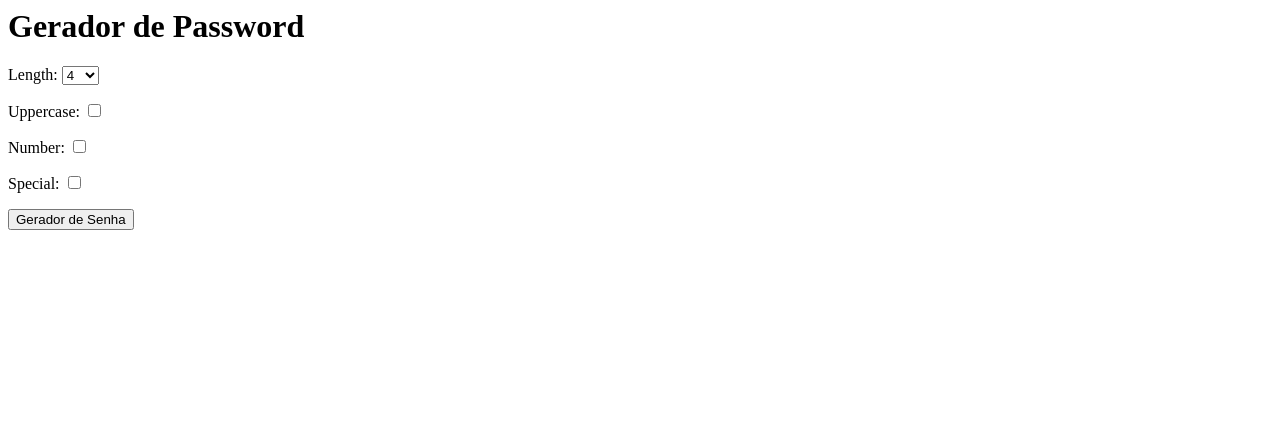
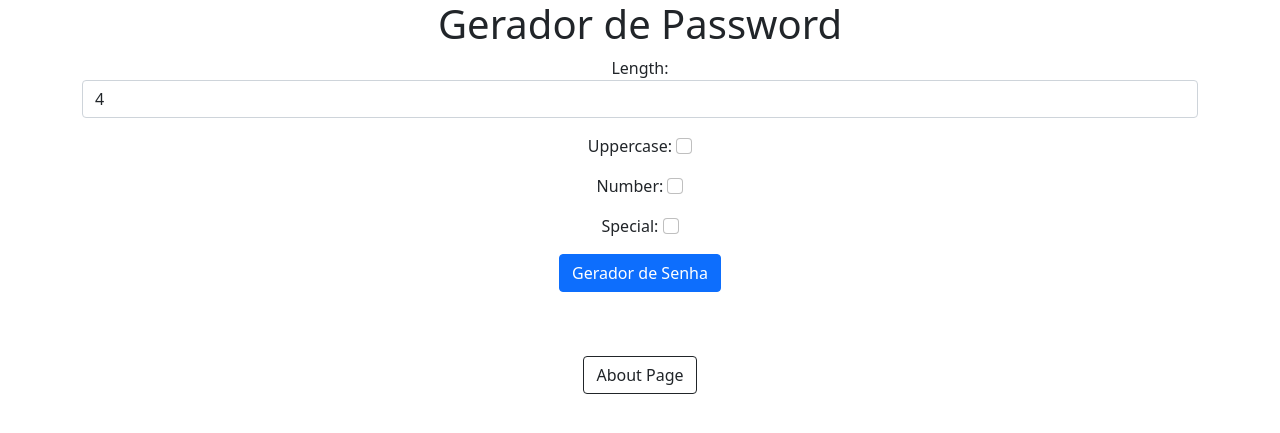
Before and after one commit to beto86/Gerador_password, a Django app: page / in a window 1280 px wide. Shown: the top 433 px of the page. Run offline with Django 4.2, Linux system fonts and the light colour scheme.

Commit message:
usado boodstrap e finalizado

```diff
--- /dev/null
+++ b/core/templates/about.html
@@ -0,0 +1 @@
+<h1>about page</h1>
--- a/core/templates/geradorSenha.html
+++ b/core/templates/geradorSenha.html
@@ -1,10 +1,13 @@
+<link href="https://cdn.jsdelivr.net/npm/bootstrap@5.0.2/dist/css/bootstrap.min.css" rel="stylesheet" integrity="sha384-EVSTQN3/azprG1Anm3QDgpJLIm9Nao0Yz1ztcQTwFspd3yD65VohhpuuCOmLASjC" crossorigin="anonymous">
+
+<div class="container text-center">
     <h1>Gerador de Password</h1>
 
     <form method="post">
 
         {% csrf_token %}
         {{ form.as_p }}
-    <button type="submit">Gerador de Senha</button>
+        <button type="submit" class="btn btn-primary">Gerador de Senha</button>
         {% if form.is_bound %}
             <p>Comprimento selecionado: {{ form.cleand_data.length }}</p>
             {% if senha_gerada %}
@@ -12,3 +15,7 @@
             {% endif %}
         {% endif %}
     </form>
+    <br>
+    <br>
+    <a href="{% url 'about' %}" class="btn btn-outline-dark">About Page</a>
+</div>
--- a/core/urls.py
+++ b/core/urls.py
@@ -1,7 +1,8 @@
 from django.urls import path
-from .views import GeradorSenhaView, PasswordView
+from .views import GeradorSenhaView, PasswordView, AboutView
 
 urlpatterns = [
     path('', GeradorSenhaView.as_view(), name='geradorSenha'),
     path('password', PasswordView.as_view(), name='password'),
+    path('about', AboutView.as_view(), name='about'),
 ]
--- a/core/views.py
+++ b/core/views.py
@@ -49,3 +49,7 @@
             password += random.choice(characters)
         context['password'] = password
         return context
+
+
+class AboutView(TemplateView):
+    template_name = 'about.html'
```
Also changed, not shown: core/templates/password.html (+9 -2 lines). Lines whose indentation alone changed are shown as unchanged.
